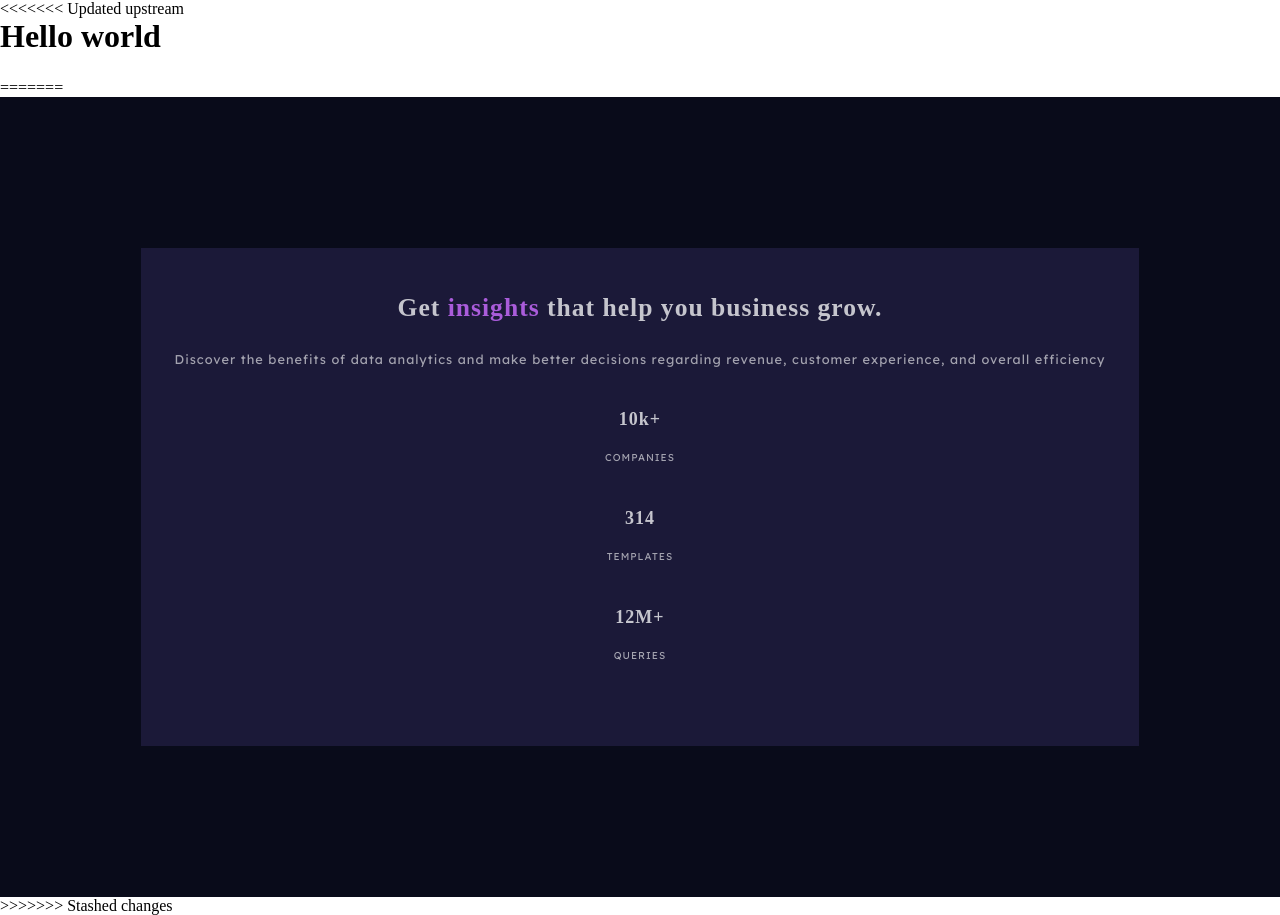
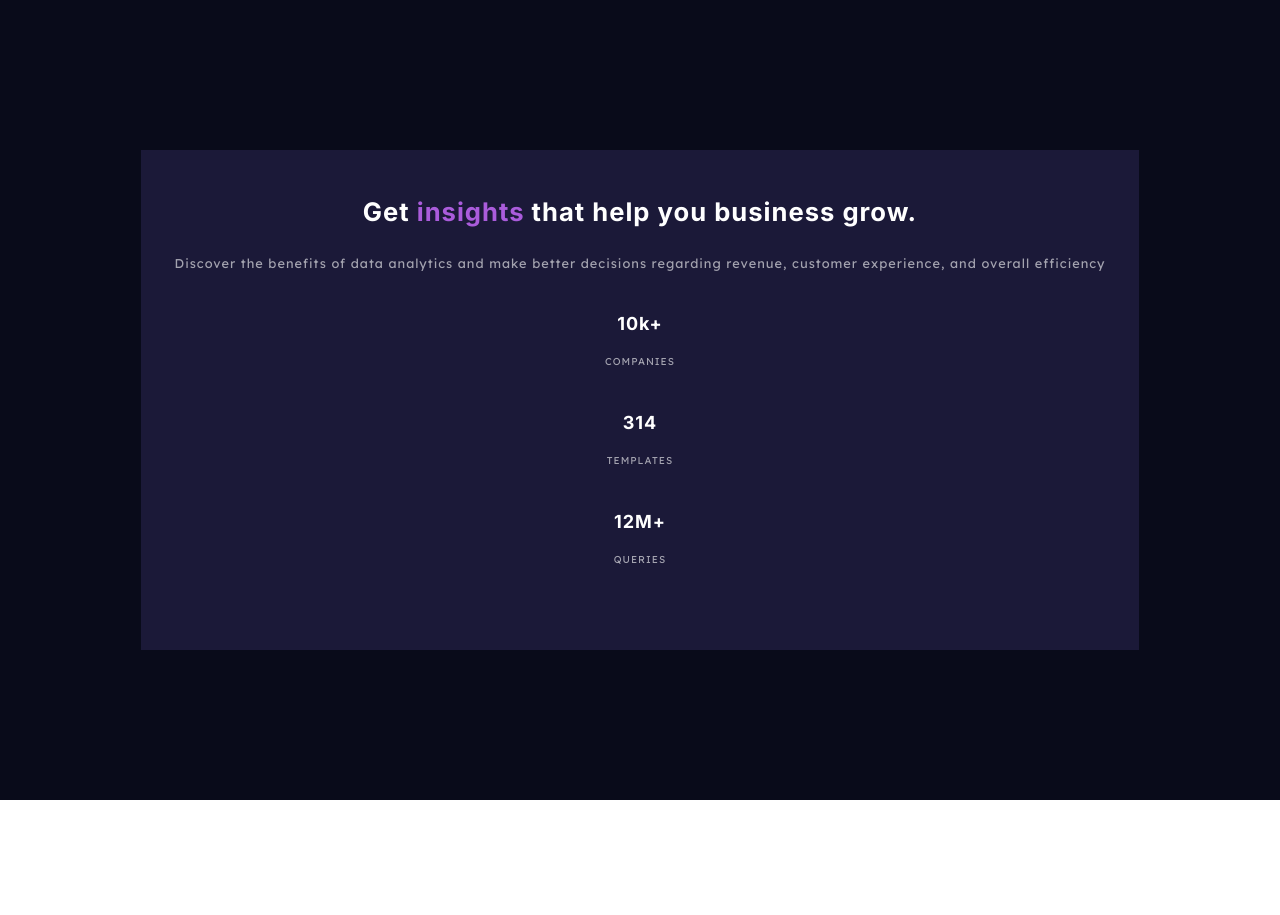
Before and after one commit to ol-berry01/fem-stats-preview-card, a website: page index.html in a window 1280 px wide. After the commit the page ends 800 px from the top, so only its background shows below. Drawn offline with Linux system fonts and the light colour scheme.

Commit message:
Card style rules
Resolve conflicts

```diff
--- a/inc/scss/base/_resets.scss
+++ b/inc/scss/base/_resets.scss
@@ -3,8 +3,6 @@
   padding: 0;
   box-sizing: border-box;
 }
-<<<<<<< Updated upstream
-=======
 
 h1,
 h2,
@@ -36,4 +34,3 @@ span {
   align-items: center;
   justify-content: center;
 }
->>>>>>> Stashed changes
--- a/inc/scss/main.scss
+++ b/inc/scss/main.scss
@@ -1,8 +1,11 @@
-// resets
-@import "./base/resets.scss";
+// variables
+@import "./base/variables";
 
 // fonts
 @import "./base/fonts";
 
-// variables
-@import "./base/variables";
+// resets
+@import "./base/resets.scss";
+
+// components
+@import "./components/card";
--- a/index.html
+++ b/index.html
@@ -10,10 +10,6 @@
     <title>Stats Preview Card - FEM</title>
   </head>
   <body>
-<<<<<<< Updated upstream
-    <h1>Hello world</h1>
-    <p>I'm hosted with Github pages</p>
-=======
     <div class="container">
       <div class="card">
         <div class="card-body">
@@ -40,6 +36,5 @@
         </div>
       </div>
     </div>
->>>>>>> Stashed changes
   </body>
 </html>
```
Also changed, not shown: inc/css/main.css.
